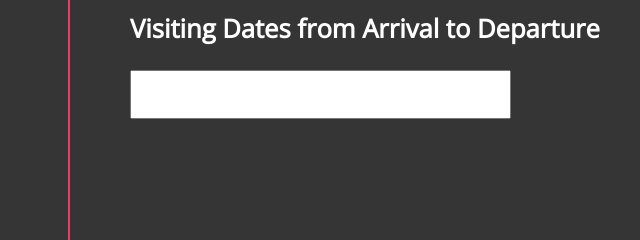
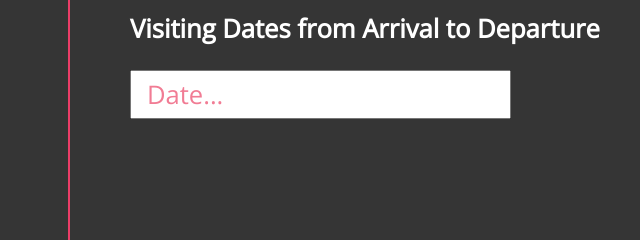
Before and after one commit to GeoffreyMokua/Hotel-booking-app, a website: page index.html in a window 1280 px wide. Both pictures are taken after a click on the item "Booking". Shown: the part 368-608 px from the top of the page, 572-1212 px from the left. Drawn offline with nearby package versions, Linux system fonts and the light colour scheme.

Commit message:
displaying the date button and its functionalities

```diff
--- a/index.html
+++ b/index.html
@@ -61,7 +61,7 @@
                 <div class="tm-form2">
                <div class="tm-cl">
                     <label for="date1" class="arrival">Visiting Dates from Arrival to Departure </label>
-                    <input type="text" name="date1" class="range" readonly="readonly">
+                    <input type="text" name="Date..." class="range" placeholder="Date...">
 
 
                  <input type="submit" id="sub" value="Proceed">
```
